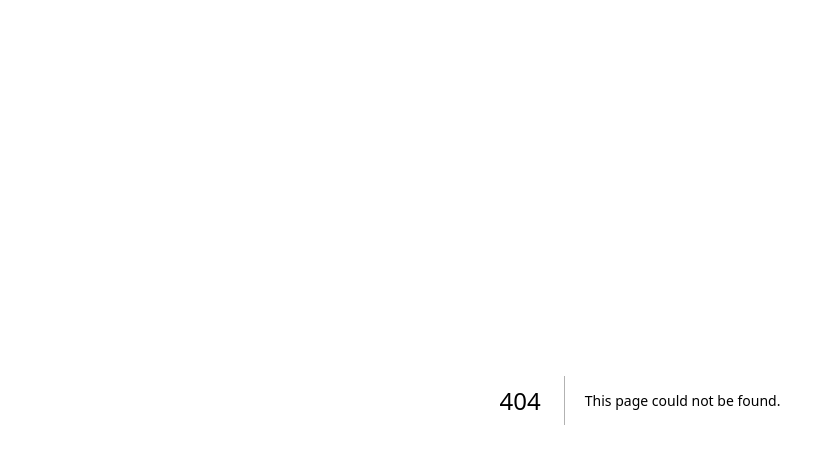
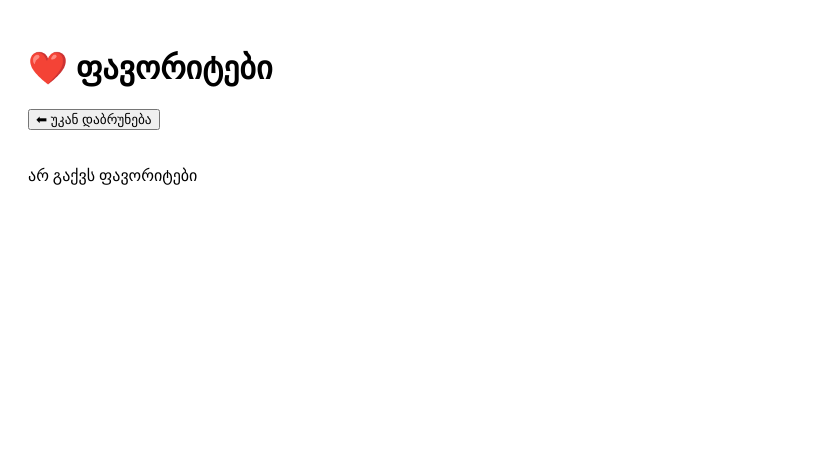
Before and after one commit to automanqanebige-sudo/11automanqanebi-next, a Next.js app: page /favorites in a window 1280 px wide. Before the commit this address had no page. Shown: the top 464 px of the page, without its empty margins (0-815 px from the left). Built offline with nearby package versions, Linux system fonts and the light colour scheme.

Commit message:
Create page.tsx

```diff
--- /dev/null
+++ b/app/favorites/page.tsx
@@ -0,0 +1,56 @@
+"use client";
+
+import { useEffect, useState } from "react";
+import Link from "next/link";
+
+const cars = [
+  { id: 1, name: "BMW X5", price: 15000 },
+  { id: 2, name: "Mercedes E-Class", price: 13000 },
+  { id: 3, name: "Toyota Camry", price: 10000 },
+];
+
+export default function FavoritesPage() {
+  const [favorites, setFavorites] = useState<number[]>([]);
+
+  useEffect(() => {
+    const saved = localStorage.getItem("favorites");
+    if (saved) {
+      setFavorites(JSON.parse(saved));
+    }
+  }, []);
+
+  const removeFavorite = (id: number) => {
+    const updated = favorites.filter((f) => f !== id);
+    setFavorites(updated);
+    localStorage.setItem("favorites", JSON.stringify(updated));
+  };
+
+  const favoriteCars = cars.filter((car) =>
+    favorites.includes(car.id)
+  );
+
+  return (
+    <div style={{ padding: 20 }}>
+      <h1>❤️ ფავორიტები</h1>
+
+      <Link href="/">
+        <button style={{ marginBottom: 20 }}>
+          ⬅ უკან დაბრუნება
+        </button>
+      </Link>
+
+      {favoriteCars.length === 0 && <p>არ გაქვს ფავორიტები</p>}
+
+      {favoriteCars.map((car) => (
+        <div key={car.id} style={{ marginBottom: 20 }}>
+          <h2>{car.name}</h2>
+          <p>${car.price}</p>
+
+          <button onClick={() => removeFavorite(car.id)}>
+            ❌ წაშლა
+          </button>
+        </div>
+      ))}
+    </div>
+  );
+}
```
